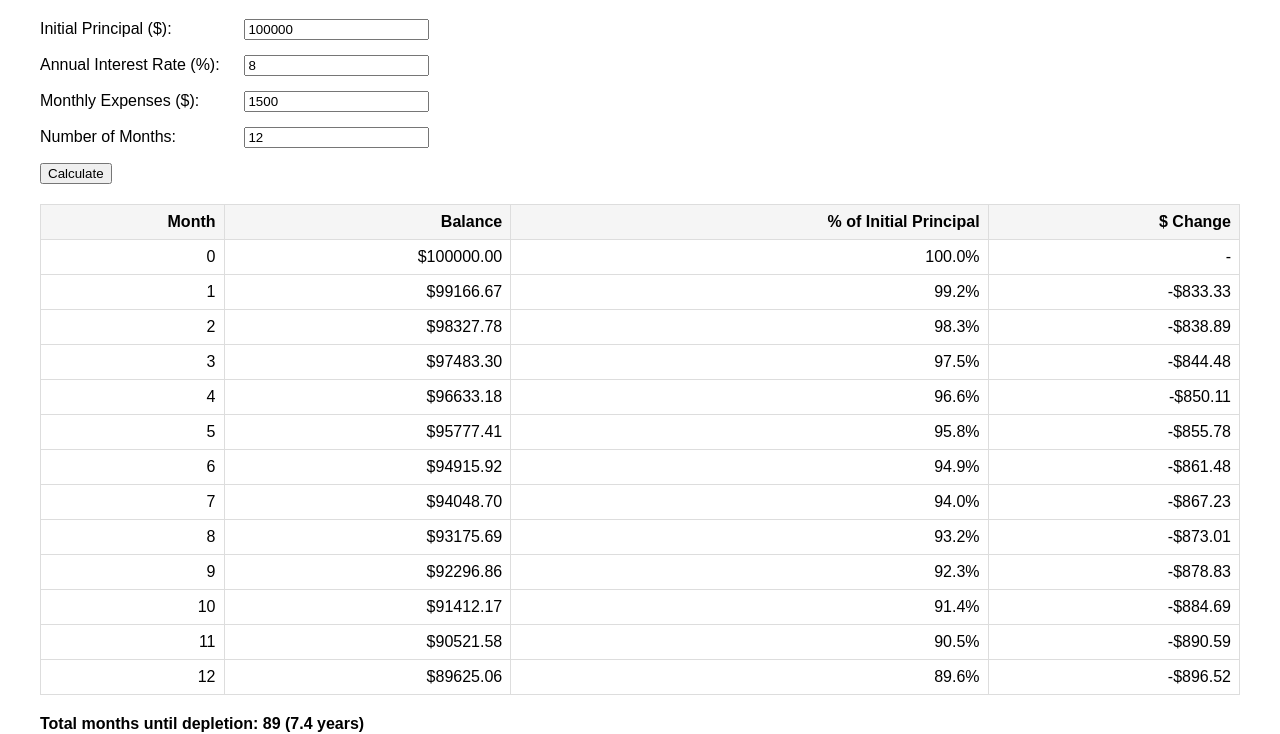
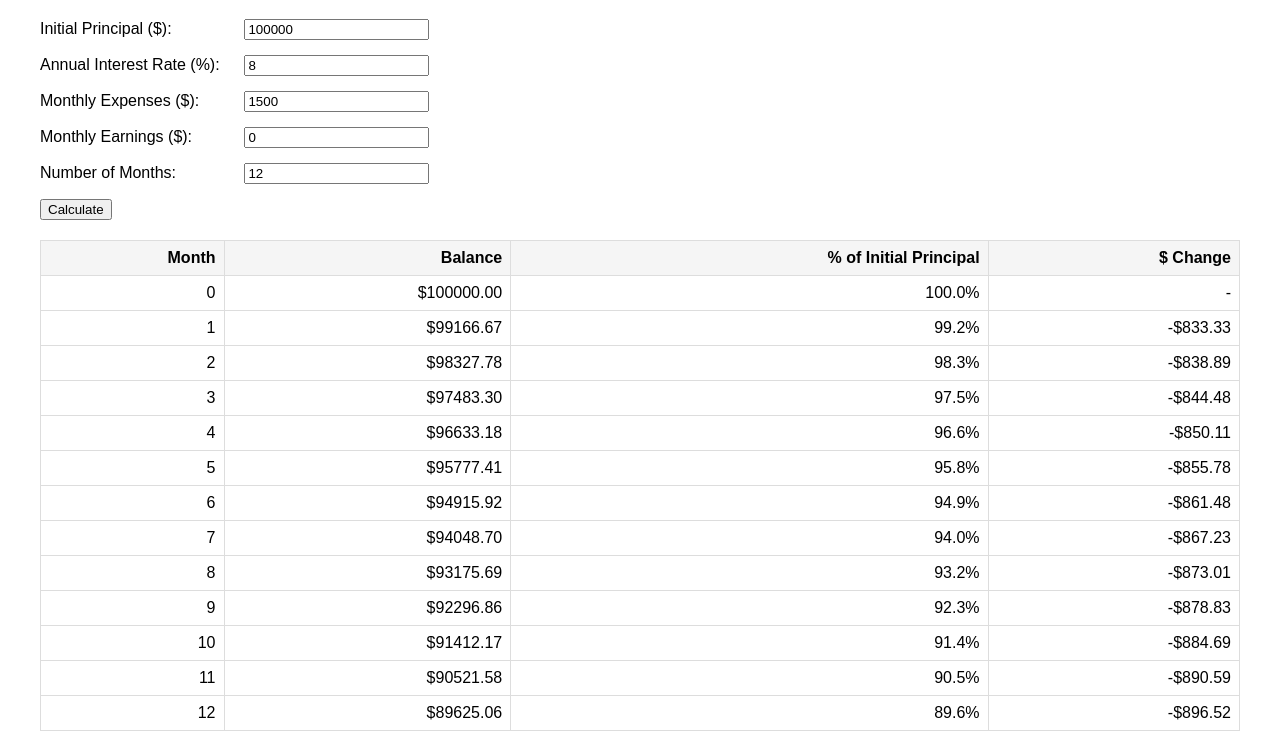
Before and after one commit to dwalter/interest_plus_expenses_calc, a plain HTML site: page index.html in a window 1280 px wide. Shown: the part 81-815 px from the top of the page. Drawn offline with Linux system fonts and the light colour scheme.

Commit message:
Update index.html

```diff
--- a/index.html
+++ b/index.html
@@ -60,6 +60,11 @@
     </div>
 
     <div class="input-group">
+        <label for="earnings">Monthly Earnings ($):</label>
+        <input type="number" id="earnings" value="0">
+    </div>
+
+    <div class="input-group">
         <label for="months">Number of Months:</label>
         <input type="number" id="months" value="12" min="1">
     </div>
@@ -76,6 +81,7 @@
             const annualRate = parseFloat(document.getElementById('rate').value) / 100;
             const monthlyRate = annualRate / 12;
             const monthlyExpenses = parseFloat(document.getElementById('expenses').value);
+            const monthlyEarnings = parseFloat(document.getElementById('earnings').value);
             const months = parseInt(document.getElementById('months').value);
 
             let data = [];
@@ -90,7 +96,7 @@
                     });
                 } else {
                     const interestEarned = balance * monthlyRate;
-                    const newBalance = balance + interestEarned - monthlyExpenses;
+                    const newBalance = balance + interestEarned - monthlyExpenses + monthlyEarnings;
                     const change = newBalance - balance;
 
                     data.push({
@@ -136,7 +142,7 @@
 
                 if (data[data.length - 1].balance < data[0].balance) {
                     while (extendedBalance > 0 && totalMonths < 1200) {
-                        extendedBalance = extendedBalance * (1 + monthlyRate) - monthlyExpenses;
+                        extendedBalance = extendedBalance * (1 + monthlyRate) - monthlyExpenses + monthlyEarnings;
                         totalMonths++;
 
                         if (extendedBalance <= 0) {
```
